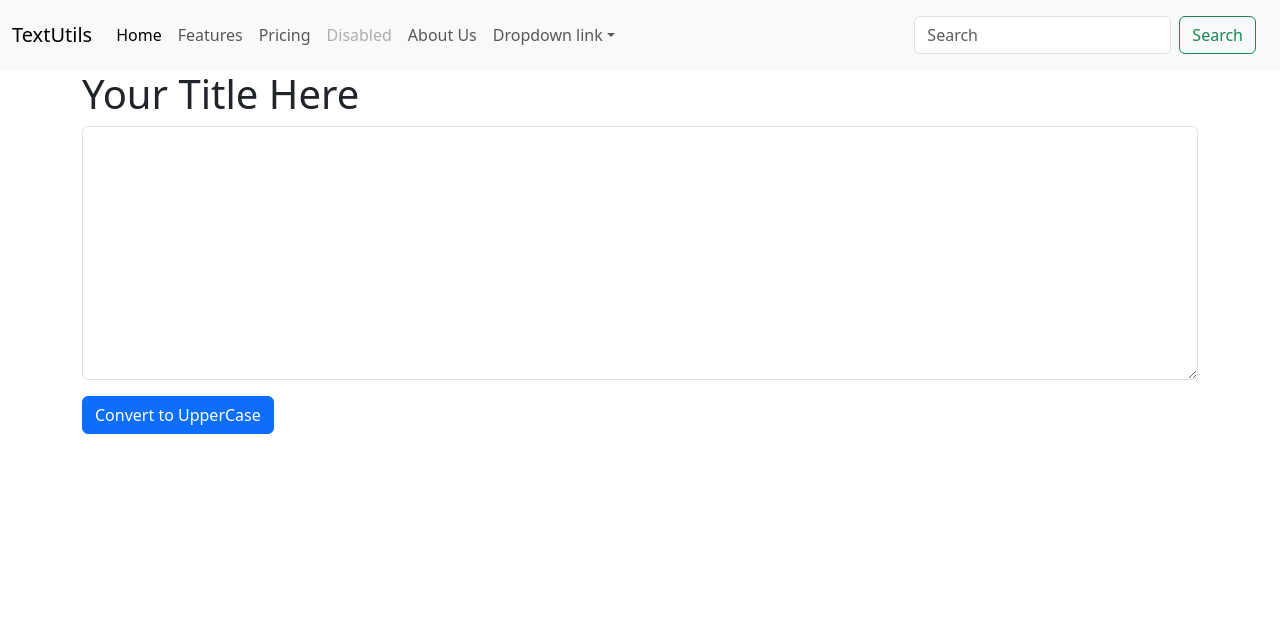
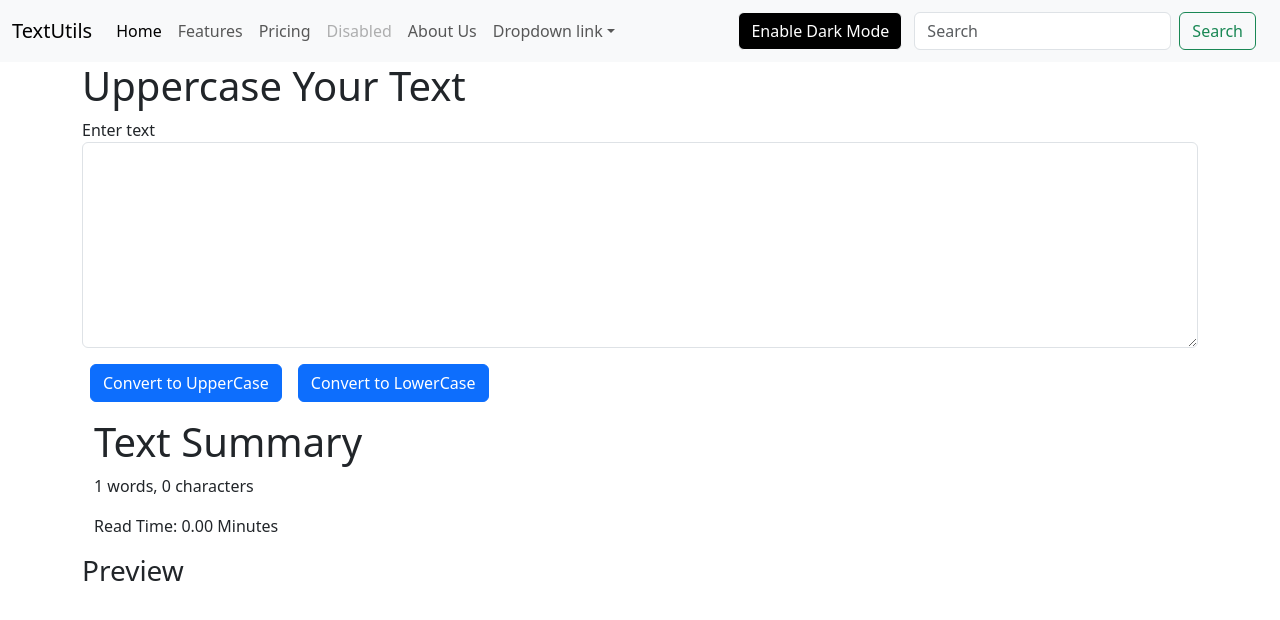
Before and after one commit to AhmedAsim-69/TextUtils, a React (Create React App) app: page / in a window 1280 px wide. Shown: the top 620 px of the page. Built offline with nearby package versions, Linux system fonts and the light colour scheme.

Commit message:
Navbar Dark Mode, TextForm Modifications

```diff
--- a/src/App.js
+++ b/src/App.js
@@ -8,9 +8,8 @@ function App() {
     <>
       <Navbar title="TextUtils" aboutText="About Us"/>
       <div className="container">
-        <TextForm/>
+        <TextForm title="Uppercase Your Text" label="Enter text"/>
       </div>
-
     </>
   );
 }
--- a/src/components/Navbar.js
+++ b/src/components/Navbar.js
@@ -1,11 +1,41 @@
-import React from "react";
-
+import React, {useState} from "react";
 import PropTypes from 'prop-types'
 
 
 export default function Navbar(props) {
+  const [themeMode, setThemeMode] = useState({
+    mode : "light",
+    color: "white",
+    backgroundColor: "black"
+  })
+
+  const [btnText, setBtnText] = useState("Enable Dark Mode")
+  const [navTheme, setnavTheme] = useState("light")
+
+  const toggleThemeMode = ()=>{
+    if(themeMode.mode === "light"){
+      setThemeMode({
+        mode: "dark",
+        color: "black",
+        backgroundColor: "white"
+      })
+      setnavTheme("dark")
+      setBtnText("Enable Light Mode")
+    }
+    else{
+      setThemeMode({
+        mode: "light",
+        color: "white",
+        backgroundColor: "black"
+      })
+      setnavTheme("light")
+      setBtnText("Enable Dark Mode")
+
+    }
+  }
+
   return (
-    <nav className="navbar navbar-expand-lg bg-body-tertiary">
+    <nav className="navbar navbar-expand-lg bg-body-tertiary py-1"data-bs-theme={navTheme}>
       <div className="container-fluid">
         <a className="navbar-brand" href="/">{props.title}</a>
         <button className="navbar-toggler" type="button" data-bs-toggle="collapse" data-bs-target="#navbarNavAltMarkup" aria-controls="navbarNavAltMarkup" aria-expanded="false" aria-label="Toggle navigation">
@@ -30,6 +60,7 @@ export default function Navbar(props) {
             </li>
           </div>
         </div>
+        <button className="btn btn-light" style={themeMode} onClick={toggleThemeMode}>{btnText}</button>
         <nav className="navbar bg-body-tertiary">
             <div className="container-fluid">
                 <form className="d-flex" role="search">
--- a/src/components/TextForm.js
+++ b/src/components/TextForm.js
@@ -1,19 +1,48 @@
-import React from 'react'
+import React, {useState} from 'react'
 
 import PropTypes from 'prop-types'
 
+
 export default function TextForm(props) {
+    const [text, setText] = useState('');
+
+    const upperCaseBtnClk = ()=>{
+        let newText = text.toUpperCase();
+        setText(newText)
+    }
+
+    const lowerCaseBtnClk = ()=>{
+        let newText = text.toLowerCase();
+        setText(newText)
+    }
+
+    const textChanged = (event)=>{
+        setText(event.target.value)
+    }
+
   return (
+    <>
     <div>
         <div className="mb-3">
             <h1>{props.title}</h1>
-            {/* <label for="exampleFormControlTextarea1" clasNames="form-label">{props.title}</label> */}
-            <textarea className="form-control" id="exampleFormControlTextarea1" rows="10"></textarea>
+            <label for="exampleFormControlTextarea1" clasNames="form-label">{props.label}</label>
+            <textarea className="form-control" value={text} onChange={textChanged} id="exampleFormControlTextarea1" rows="8"></textarea>
         </div>
-        <button className="btn btn-primary">Convert to UpperCase</button>
+        <button className="btn btn-primary mx-2" onClick={upperCaseBtnClk}>Convert to UpperCase</button>
+        <button className="btn btn-primary mx-2" onClick={lowerCaseBtnClk}>Convert to LowerCase</button>
     </div>
+    <div className="container my-3">
+        <h1>Text Summary</h1>
+        <p>{text.split(" ").length} words, {text.length} characters</p>
+        <p>Read Time: {(0.008 * text.length).toPrecision(3)} Minutes</p>
+    </div>
+    <div>
+        <h3>Preview</h3>
+        <p>{text}</p>
+    </div>
+    </>
   )
 }
 
-TextForm.propTypes = { title: PropTypes.string };
-TextForm.defaultProps = { title: "Your Title Here" };
+TextForm.propTypes = { title: PropTypes.string, label: PropTypes.string };
+TextForm.defaultProps = { title: "Your Title Here", label: "Your Label Here" };
```
Lines whose indentation alone changed are shown as unchanged.
